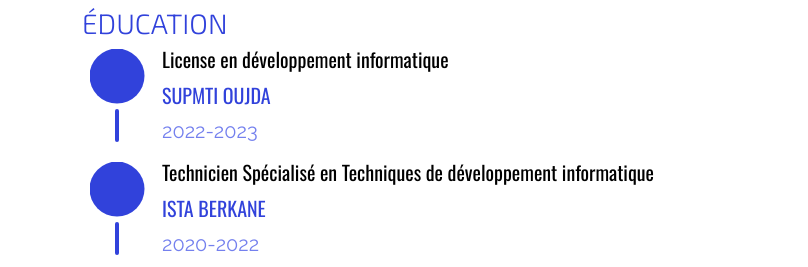
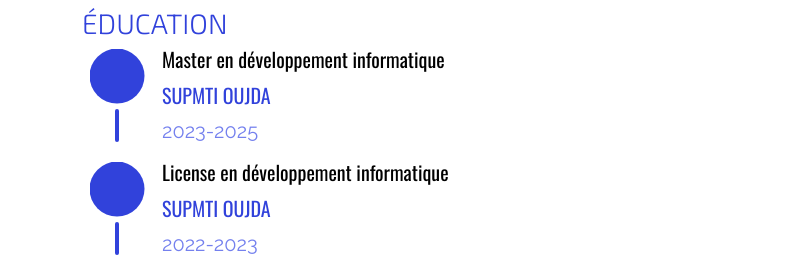
Before and after one commit to BoukhrissM/portfolio, a plain HTML site: page index.html in a window 1280 px wide. Shown: the part 371-638 px from the top of the page, 0-808 px from the left. Drawn offline with nearby package versions, Linux system fonts and the light colour scheme.

Commit message:
Add Master Degree's

```diff
--- a/index.html
+++ b/index.html
@@ -44,6 +44,18 @@
 
             <div class="education ">
                 <h3 class="titre">ÉDUCATION</h3>
+
+                <div class="education-item">
+                    <div class="iconLine">
+                        <div class="icon"><i class="fa-solid fa-diploma"></i></div>
+                        <div class="line"></div>
+                    </div>
+                    <div class="educationContent">
+                        <div class="degree"><p>Master en développement informatique</p></div>
+                        <div class="institut"><p>SUPMTI OUJDA</p></div>
+                        <div class="date"><p>2023-2025</p></div>
+                    </div>
+                </div>
 
                 <div class="education-item">
                     <div class="iconLine">
```
